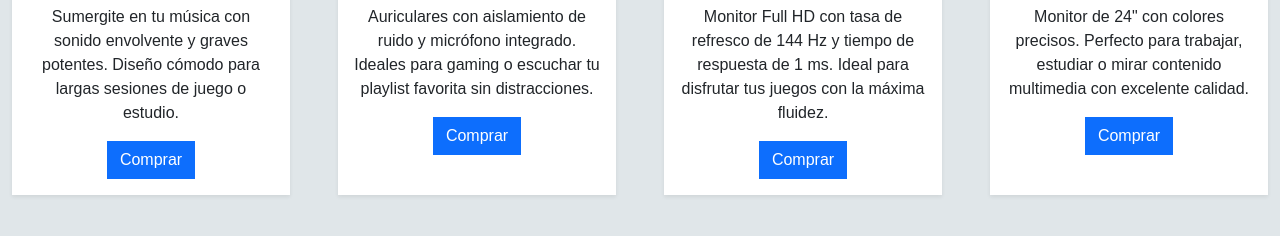
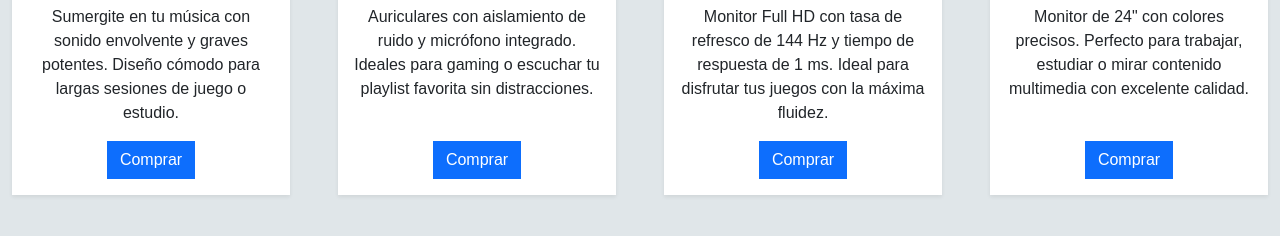
Before and after one commit to YoungLukii/Fullh4rd, a plain HTML site: page sections/catalogo.html in a window 1280 px wide. Shown: the part 564-800 px from the top of the page. Drawn offline with nearby package versions, Linux system fonts and the light colour scheme.

Commit message:
button index cards

```diff
--- a/css/style.css
+++ b/css/style.css
@@ -284,7 +284,9 @@ input.formcontrol2 {
 }
 
 .card .btn {
+  align-self: center;
   margin-top: auto;
+  width: auto;
 }
 
 /*Cards de index*/
@@ -313,6 +315,10 @@ height: auto;
 
 .card-body {
   padding: 1rem;
+  display: flex;
+  flex-direction: column;
+  justify-content: space-between;
+  flex-grow: 1;
 }
 
 .btn {
```
